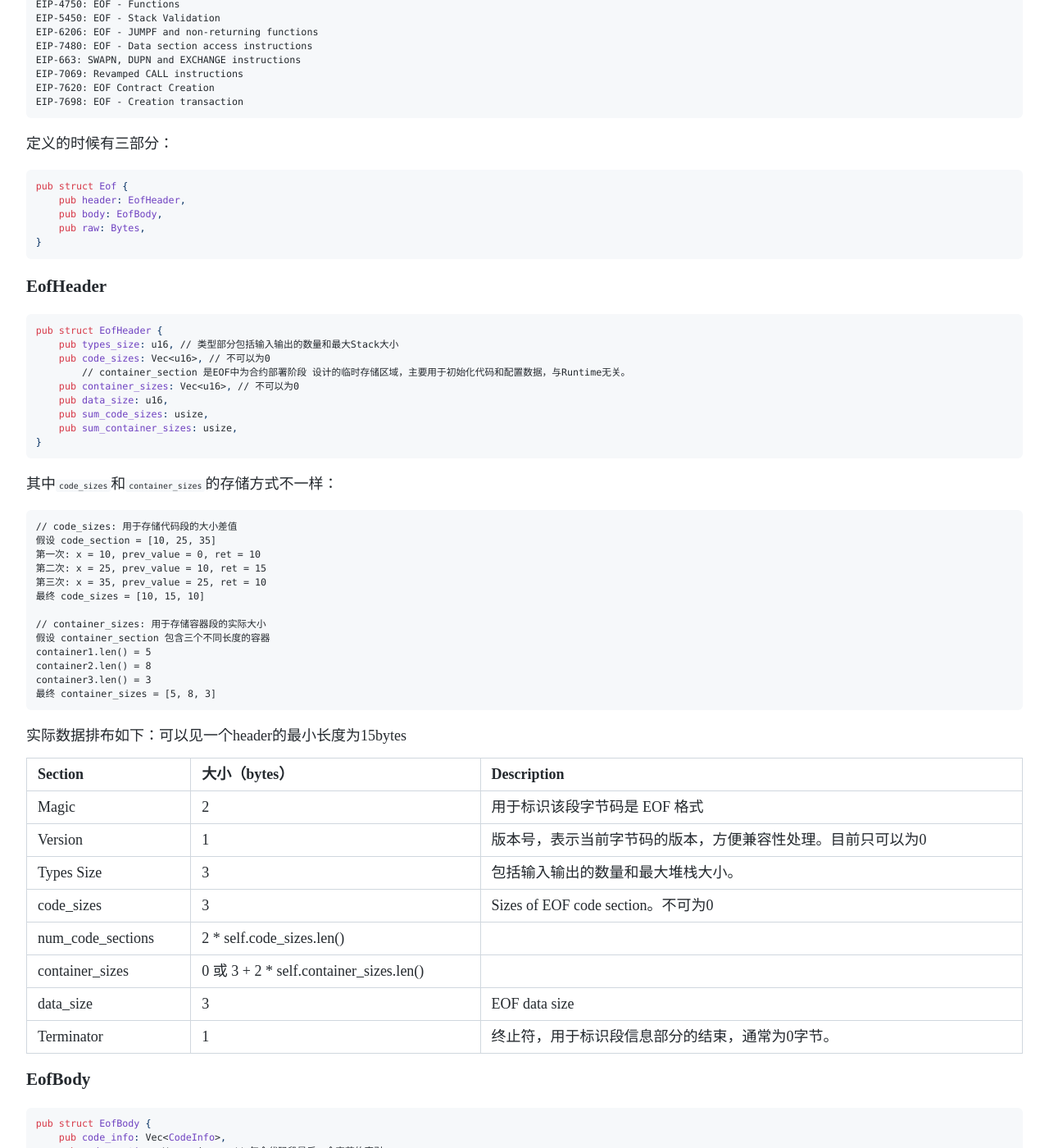
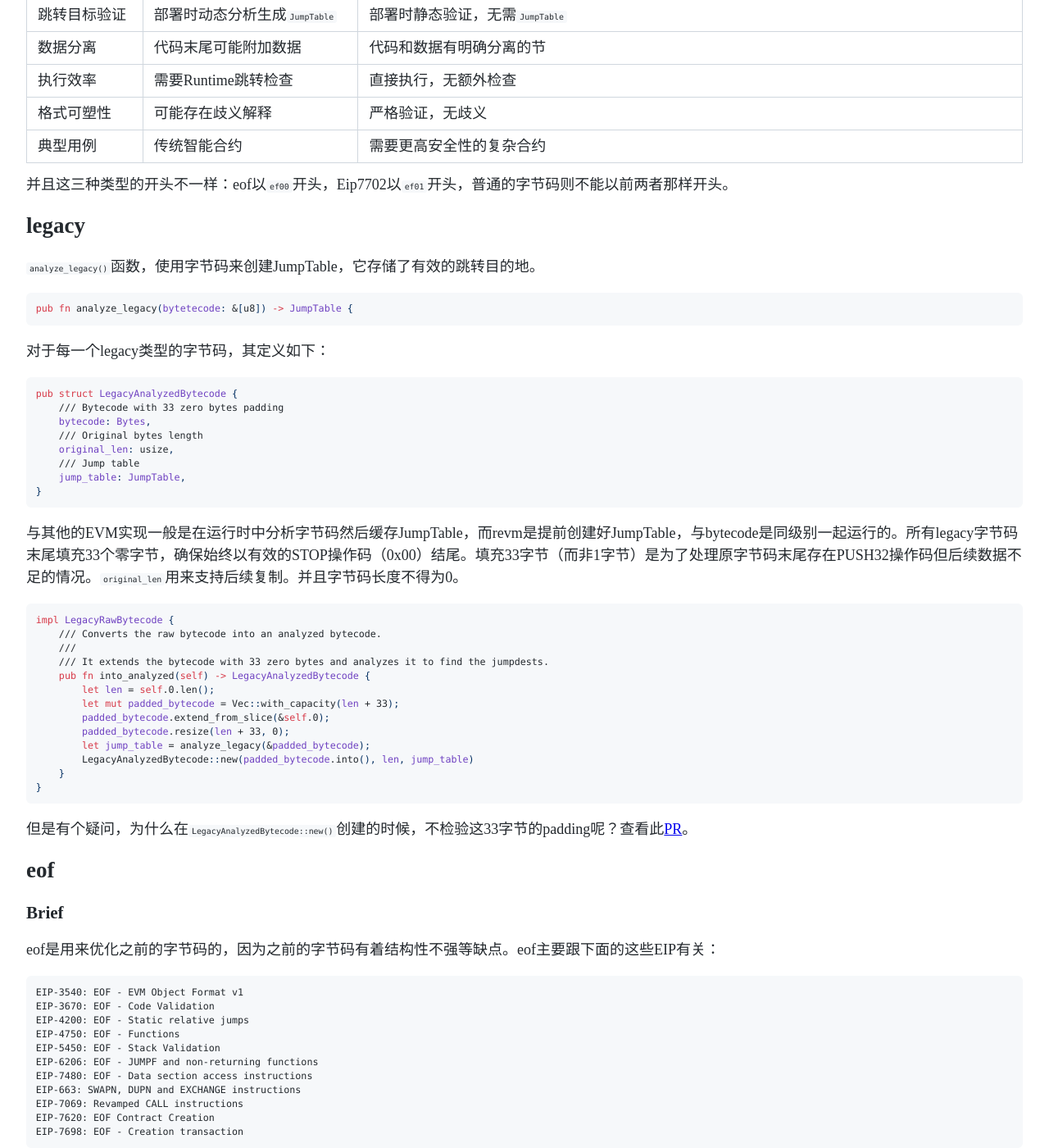
Before and after one commit to chen4903/chen4903.github.io, a Jekyll site: the page built from _posts/2025-04-12-revm-bytecode.md, in a window 1280 px wide and 1400 px high, scrolled down 1086 px. Shown: the whole window at 82% size. Built offline with Jekyll 4.4.1, drawn with Linux system fonts in a browser that asks for light colours; some of the changed text lies outside the part shown.

Commit message:
update revm-bytecode

````diff
--- a/_posts/2025-04-12-revm-bytecode.md
+++ b/_posts/2025-04-12-revm-bytecode.md
@@ -2,6 +2,29 @@
 layout: post
 category: revm
 ---
+
+## opcode
+
+每个操作码的定义：
+
+```rust
+pub struct OpCode(u8);
+```
+
+操作码的实际内容：其中`immediate_size`是立即数的字节大小，比如`PUSH1`到 `PUSH32` 操作码的 `immediate_size` 分别是 1-32，表示它们会在操作码后面带有相应字节数的立即数；`not_eof`用于EOF的验证，如果不是EOF操作码则为false，比如`CODESIZE`、`CODECOPY`、`EXTCODESIZE`、`EXTCODECOPY` 等操作码都被标记为 `not_eof`，这些操作码主要与传统合约格式相关，在新的 EOF 格式中不再支持；`terminating`是表示某个操作码是不是终止功能的，例如`RETURN`, `REVERT`等
+
+```rust
+pub struct OpCodeInfo {
+    name_ptr: NonNull<u8>,
+    name_len: u8,
+    inputs: u8,
+    outputs: u8,
+    immediate_size: u8,
+    not_eof: bool, // 这是为了支持 EVM 的向前兼容性，同时允许在新格式中禁用一些旧的操作码
+    /// If the opcode stops execution. aka STOP, RETURN, ..
+    terminating: bool,
+}
+```
 
 ## bytecode
 
@@ -30,6 +53,46 @@ LegacyAnalyzedBytecode和Eof的区别：
 | 典型用例     | 传统智能合约                  | 需要更高安全性的复杂合约                                     |
 
 并且这三种类型的开头不一样：eof以`ef00`开头，Eip7702以`ef01`开头，普通的字节码则不能以前两者那样开头。
+
+## legacy
+
+`analyze_legacy()`函数，使用字节码来创建JumpTable，它存储了有效的跳转目的地。
+
+```rust
+pub fn analyze_legacy(bytetecode: &[u8]) -> JumpTable {
+```
+
+对于每一个legacy类型的字节码，其定义如下：
+```rust
+pub struct LegacyAnalyzedBytecode {
+    /// Bytecode with 33 zero bytes padding
+    bytecode: Bytes,
+    /// Original bytes length
+    original_len: usize,
+    /// Jump table
+    jump_table: JumpTable,
+}
+```
+
+与其他的EVM实现一般是在运行时中分析字节码然后缓存JumpTable，而revm是提前创建好JumpTable，与bytecode是同级别一起运行的。所有legacy字节码末尾填充33个零字节，确保始终以有效的STOP操作码（0x00）结尾。填充33字节（而非1字节）是为了处理原字节码末尾存在PUSH32操作码但后续数据不足的情况。`original_len`用来支持后续复制。并且字节码长度不得为0。
+
+```rust
+impl LegacyRawBytecode {
+    /// Converts the raw bytecode into an analyzed bytecode.
+    ///
+    /// It extends the bytecode with 33 zero bytes and analyzes it to find the jumpdests.
+    pub fn into_analyzed(self) -> LegacyAnalyzedBytecode {
+        let len = self.0.len();
+        let mut padded_bytecode = Vec::with_capacity(len + 33);
+        padded_bytecode.extend_from_slice(&self.0);
+        padded_bytecode.resize(len + 33, 0);
+        let jump_table = analyze_legacy(&padded_bytecode);
+        LegacyAnalyzedBytecode::new(padded_bytecode.into(), len, jump_table)
+    }
+}
+```
+
+但是有个疑问，为什么在`LegacyAnalyzedBytecode::new()`创建的时候，不检验这33字节的padding呢？查看此[PR](https://github.com/bluealloy/revm/pull/2409)。
 
 ## eof
 
````
Also changed, not shown: other parts of _posts/2025-04-12-revm-bytecode.md (+0 -14 lines).
